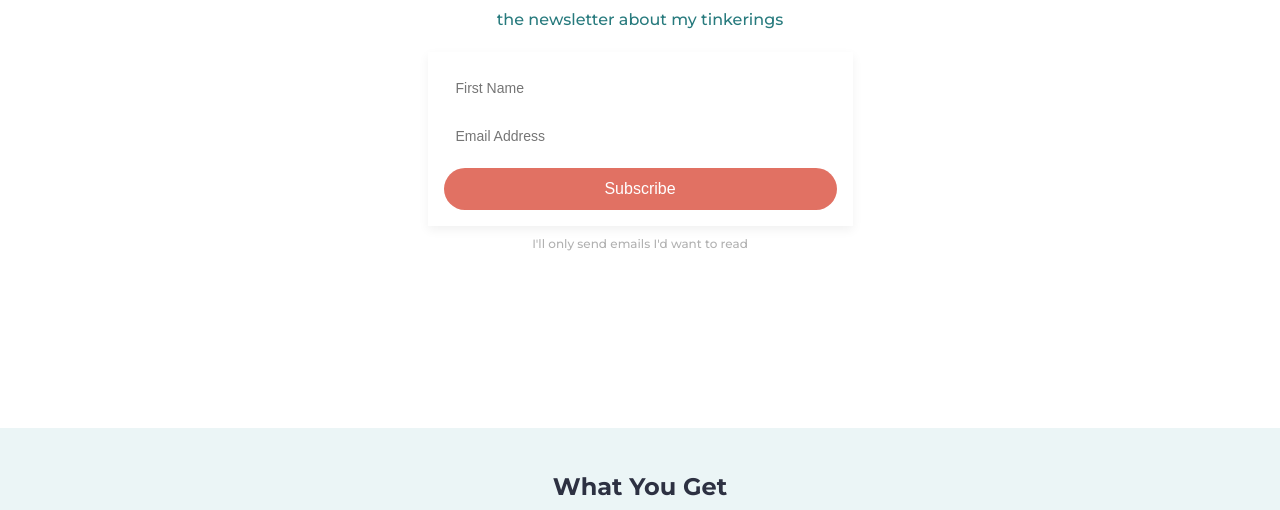
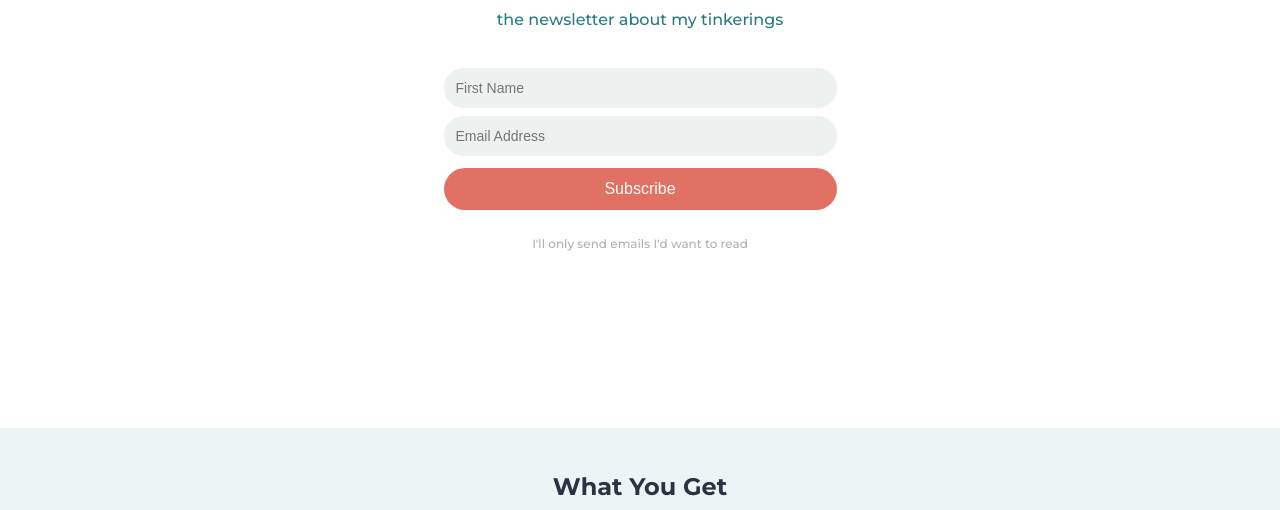
Before and after one commit to IsaacD277/isaacd2.com, a plain HTML site: page index.html in a window 1280 px wide. Shown: the part 290-800 px from the top of the page. Drawn offline with Linux system fonts and the light colour scheme.

```diff
--- a/style.css
+++ b/style.css
@@ -87,9 +87,8 @@
 .subscribe-container {
   display: flex;
   flex-direction: column; /* Stack vertically */
-  gap: 0.5rem;
+  gap: 0.5rem;;
   padding: 1rem;
-  box-shadow: 0 4px 10px rgba(0,0,0,0.06);
   max-width: 480px;
   width: 100%;
 }
@@ -97,7 +96,7 @@
 .subscribe-container input[type="email"],
 .subscribe-container input[type="text"] {
   border: none;
-  background: white;
+  background: #edf1f0;
   padding: 12px;
   font-size: 14px;
   outline: none;
```
